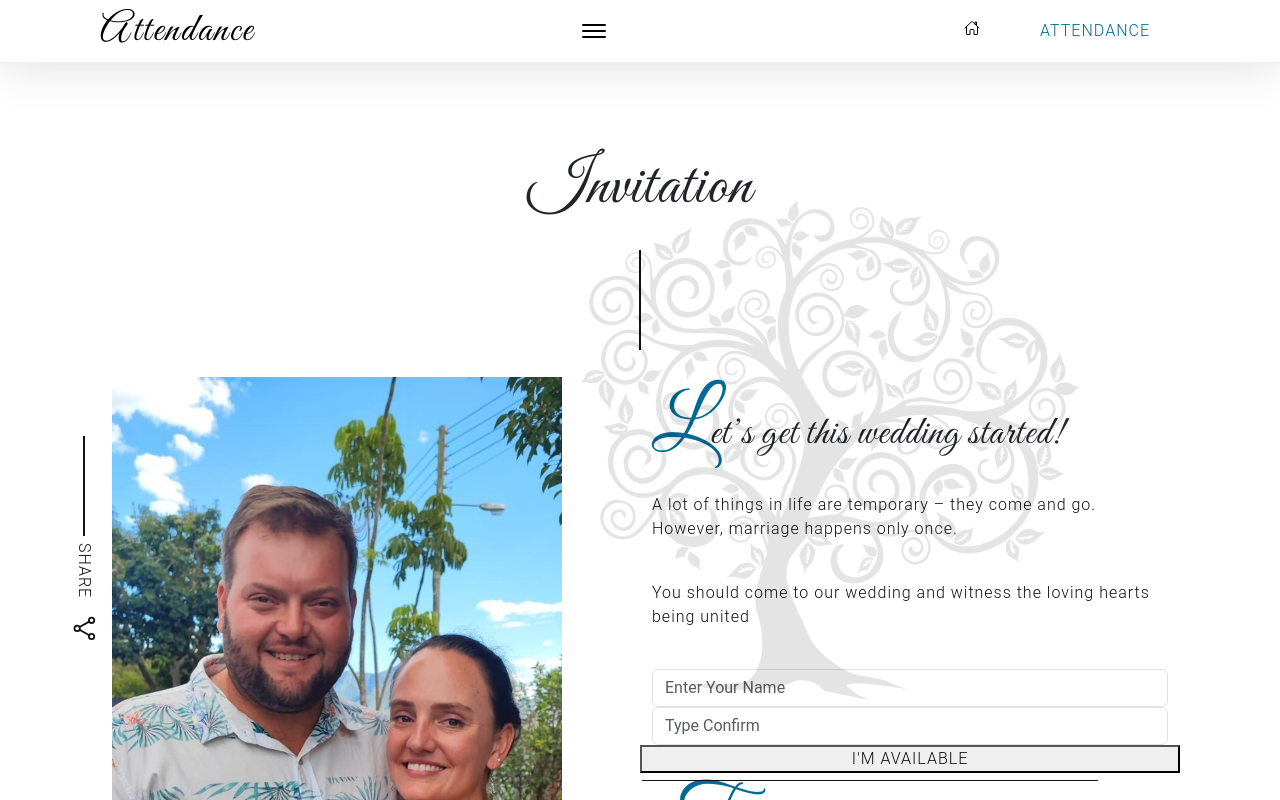
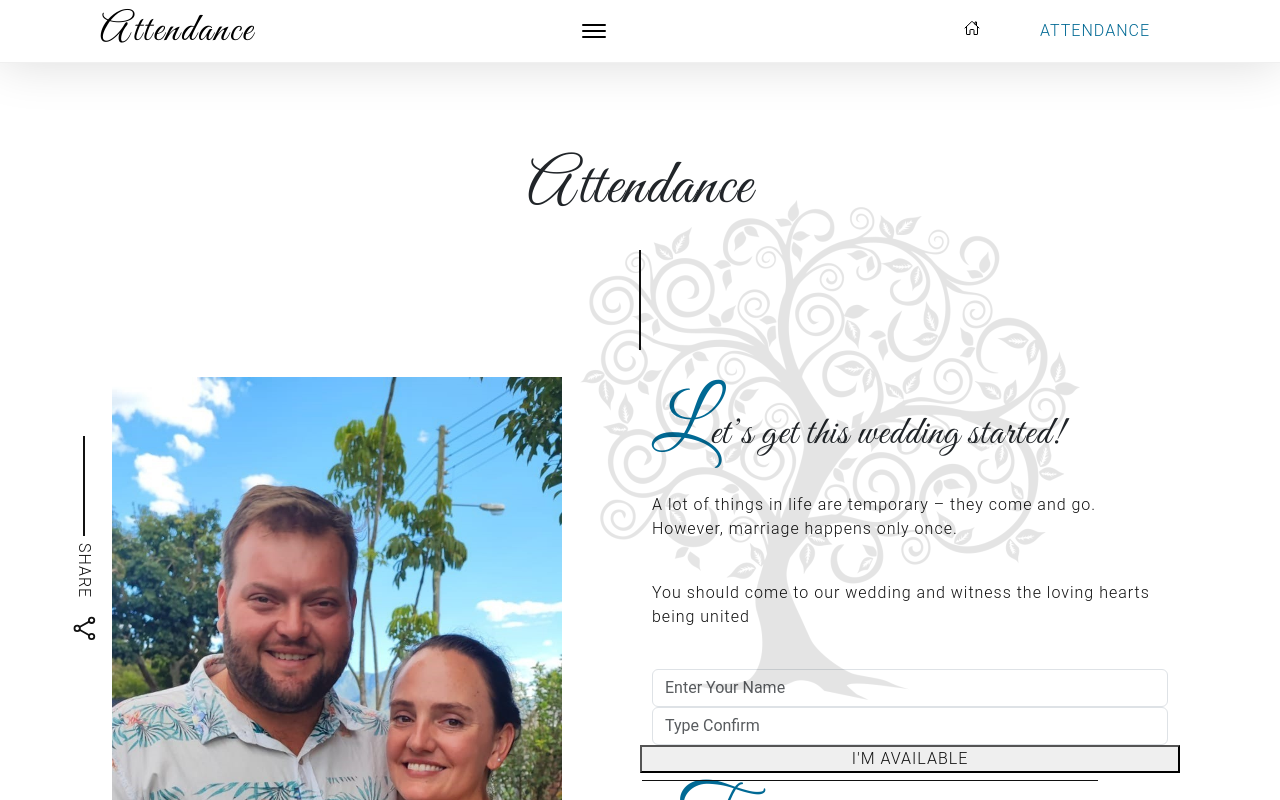
Before and after one commit to TJBEnecke/WeddingPreview, a plain HTML site: page about.html in a window 1280 px wide. Both pictures are taken after a click on the link "ATTENDANCE". Drawn offline with nearby package versions, Linux system fonts and the light colour scheme.

Commit message:
Update about.html

```diff
--- a/about.html
+++ b/about.html
@@ -141,7 +141,7 @@
 </a>
 </li>
 <li>
-<a class="nav-btn" href="#" data-target="about">about</a>
+<a class="nav-btn" href="#" data-target="about">Attendance</a>
 
 
 
@@ -158,7 +158,7 @@
 
   <div class="container">
     <div class="row">
-    <h1>Invitation</h1>
+    <h1>Attendance</h1>
     </div>
     <div class="row">
     <div class="col-lg-6">
```
